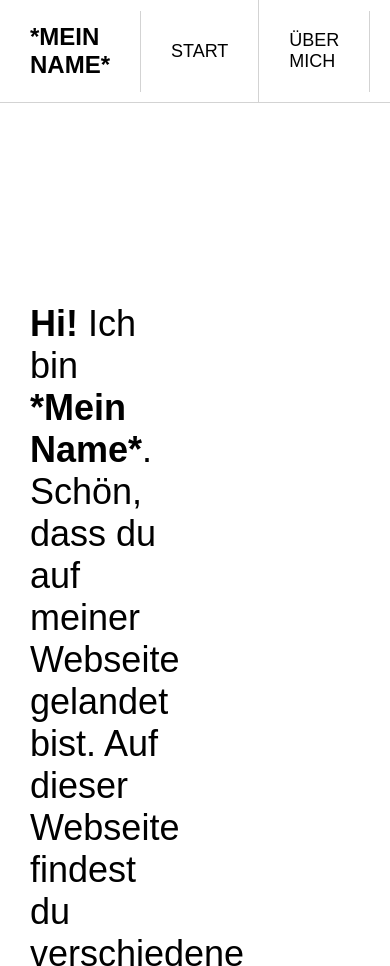
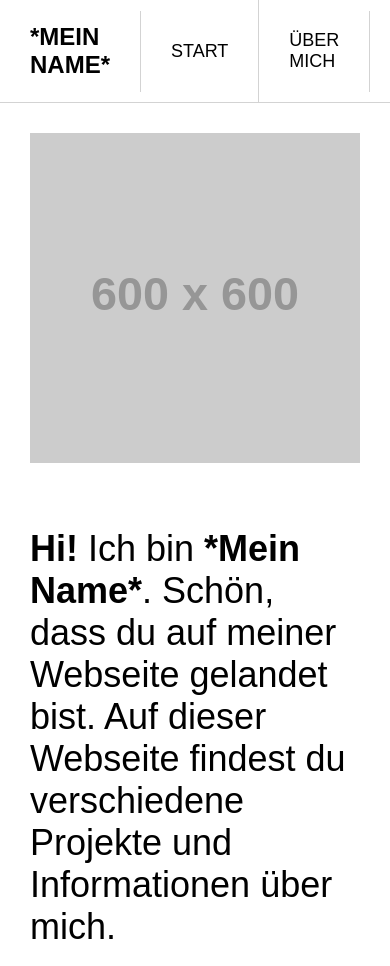
Before and after one commit to kamilberke/M287_Portfolio, a plain HTML site: page index.html in a window 390 px wide. Shown: the top 966 px of the page. Drawn offline with Linux system fonts and the light colour scheme; placeholder pictures from the web are drawn by us.

```diff
--- a/index.html
+++ b/index.html
@@ -40,6 +40,10 @@
                 <a class="btn btn-primary" href="#">Projekte →</a>
             </div>
         </div>
+
+        <div class="intro-image">
+            <img src="https://placehold.co/600">
+        </div>
     </section>
 </body>
 </html>
--- a/style.css
+++ b/style.css
@@ -76,3 +76,37 @@
 .btn + .btn {
     margin-left: 10px;
 }
+
+.intro {
+    display: flex;
+    align-items: center;
+}
+
+.intro-content, .intro-image {
+    width: 50%;
+}
+
+.intro-image img {
+    width: 100%;
+    height: auto;
+}
+
+.intro-image {
+    padding: 30px;
+}
+
+.intro-content {
+    padding: 30px;
+}
+
+@media screen and (max-width: 600px) {
+
+    .intro {
+        flex-direction: column-reverse;
+    }
+
+    .intro-content, .intro-image {
+        width: 100%;
+    }
+
+}
```
